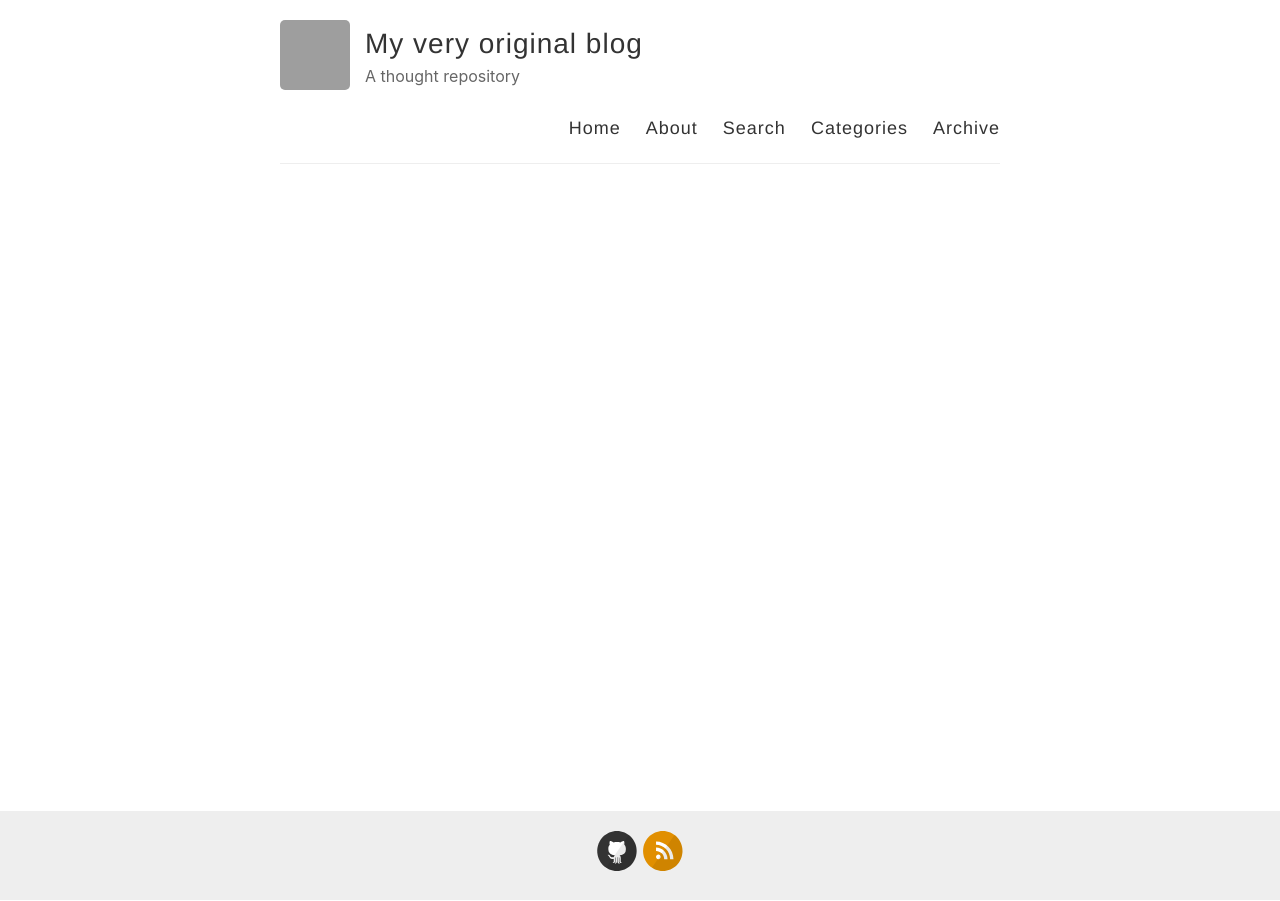
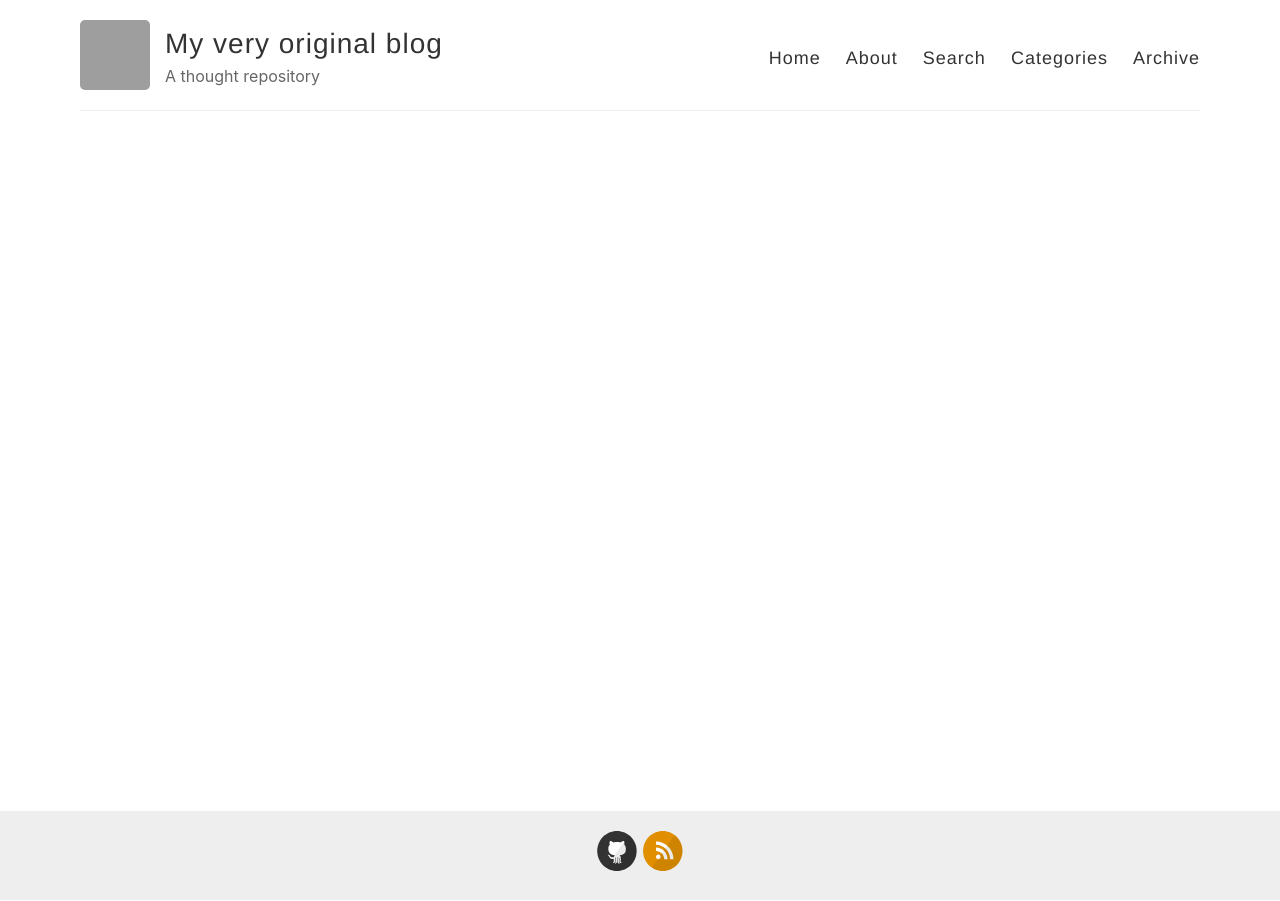
Before and after one commit to sys-fs/sys-fs.github.io, a Jekyll site: the page built from index.html, in a window 1280 px wide. Built offline with Jekyll 4.4.1, drawn with Linux system fonts in a browser that asks for light colours; the list of posts is cut into pages by our own code; grey boxes are pictures that could not be loaded.

Commit message:
Change page width

```diff
--- a/assets/style.scss
+++ b/assets/style.scss
@@ -32,8 +32,8 @@ body {
 
 .container {
   margin: 0 auto;
-  max-width: 740px;
-  padding: 0 10px;
+  max-width: 1280px;
+  padding: 0 80px;
   width: 100%;
 }
 
```
Lines whose indentation alone changed are shown as unchanged.
